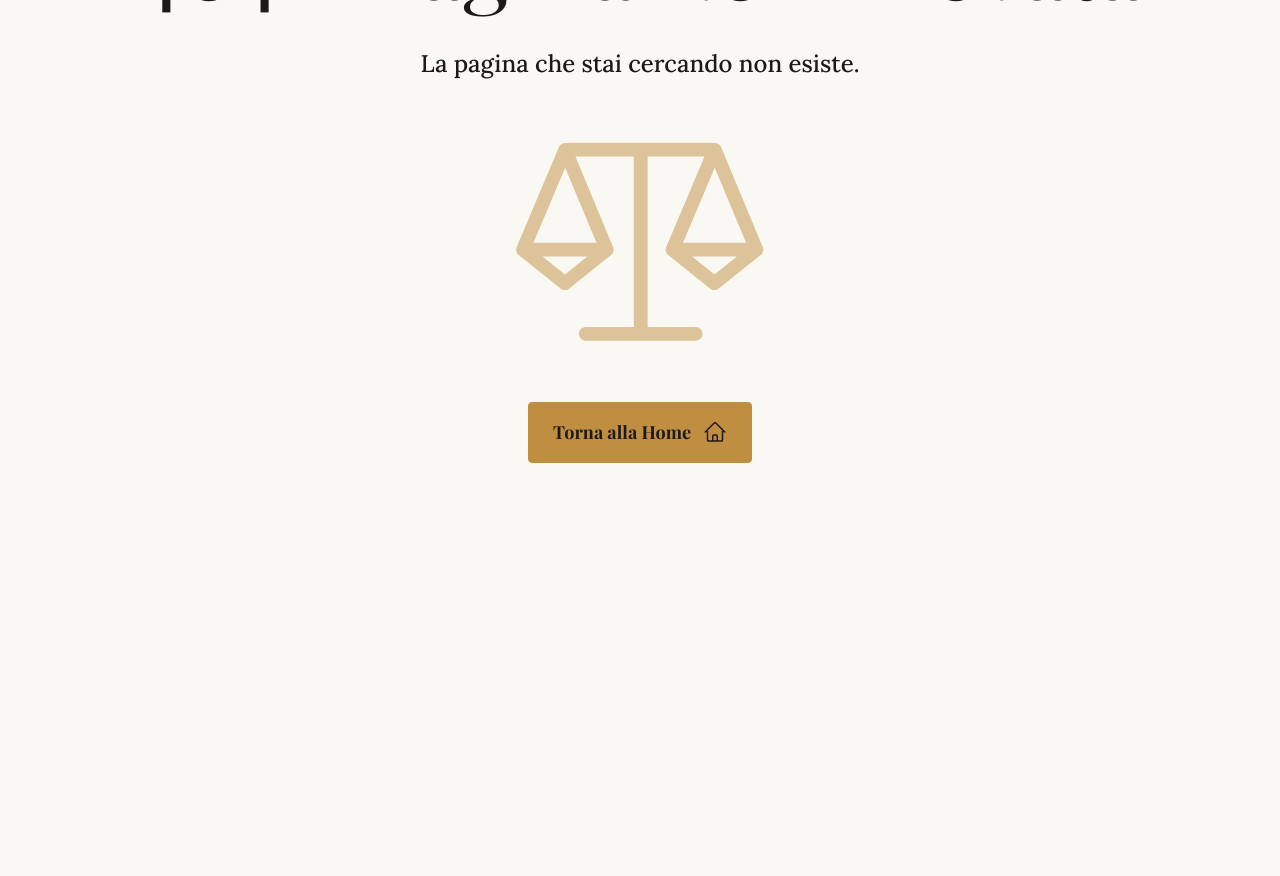
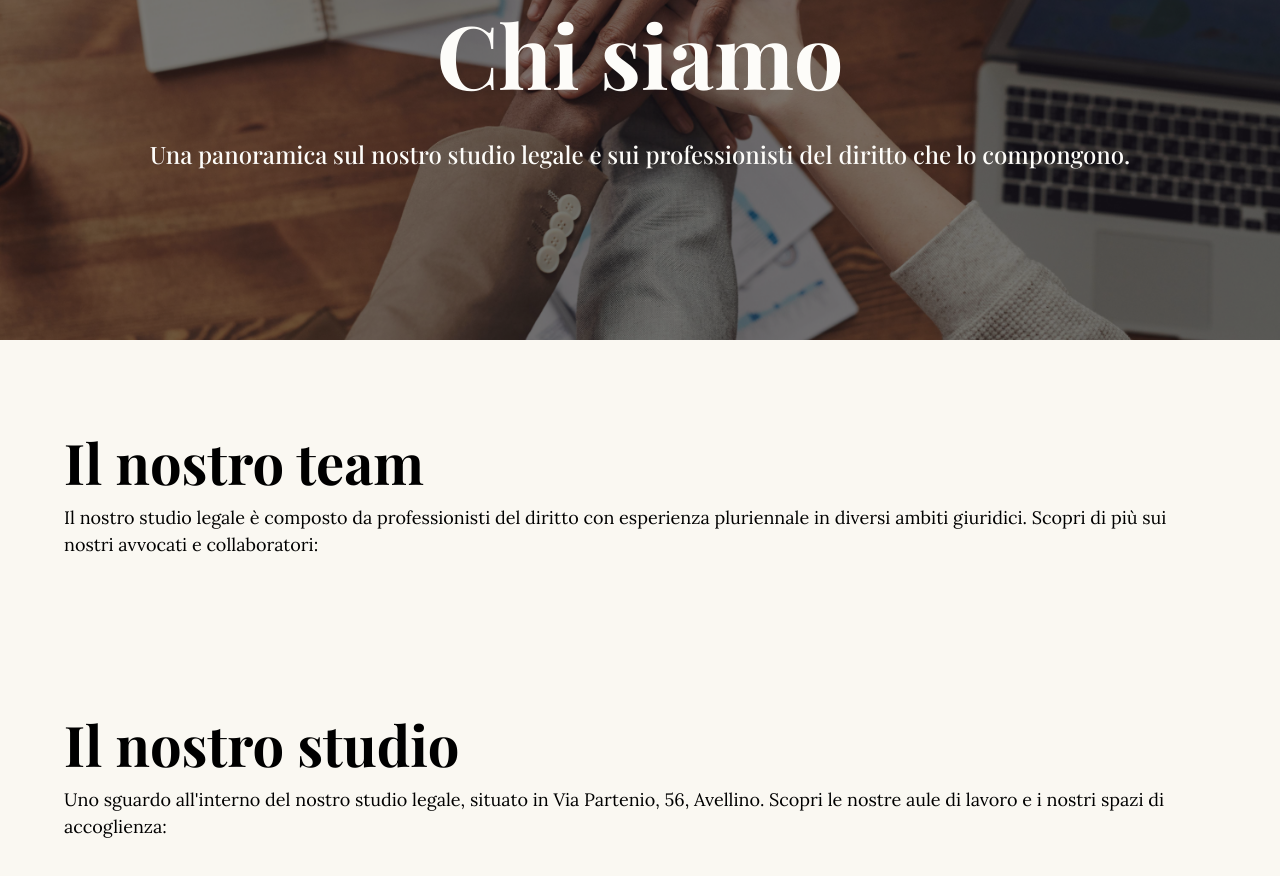
Before and after one commit to stefanBid/studio-legale-romano-website, a Vue app: page /chi-siamo in a window 1280 px wide. Before the commit this address had no page. Shown: the part 260-1136 px from the top of the page. Before the commit the page ends 800 px from the top, so only its background shows below. Built offline with nearby package versions, Linux system fonts and the light colour scheme; a web font is replaced by a local one.

Commit message:
feat: add "Chi Siamo" page with content and routing, implement page loader component

```diff
--- a/src/components/index.ts
+++ b/src/components/index.ts
@@ -11,4 +11,5 @@ export { default as TheAppContainer } from '@/components/layouts/app-container/T
 export { default as TheHeader } from '@/components/layouts/header/TheHeader.vue';
 export { default as TheInlineNavbar } from '@/components/layouts/inline-navbar/TheInlineNavbar.vue';
 export { default as ThePageContainer } from '@/components/layouts/page-container/ThePageContainer.vue';
+export { default as ThePageLoader } from '@/components/layouts/page-loader/ThePageLoader.vue';
 export { default as TheSideNavbar } from '@/components/layouts/side-navbar/TheSideNavbar.vue';
--- a/src/components/layouts/app-container/TheAppContainer.vue
+++ b/src/components/layouts/app-container/TheAppContainer.vue
@@ -1,14 +1,12 @@
 <script setup lang="ts">
 import { inject, type Ref } from 'vue';
-import { TheHeader } from '@/components';
+import { TheHeader, ThePageLoader } from '@/components';
 
 const isLoading = inject<Ref<boolean>>('isLoading');
 </script>
 
 <template>
-  <!--
   <ThePageLoader v-if="isLoading" />
-  -->
   <TheHeader />
   <div v-if="!isLoading" class="min-h-screen">
     <RouterView />
--- a/src/components/layouts/inline-navbar/TheInlineNavbar.vue
+++ b/src/components/layouts/inline-navbar/TheInlineNavbar.vue
@@ -32,6 +32,13 @@ const onIntersectionObserver = ([{ isIntersecting }]: IntersectionObserverEntry[
 };
 
 const getVisibleRoutes = computed<ManagedRoutes>(() => {
+  if (props.routes.length <= 4) {
+    return {
+      visibleRoutes: props.routes,
+      collapsedRoutes: [],
+    };
+  }
+
   return {
     visibleRoutes: props.routes.slice(0, 3),
     collapsedRoutes: props.routes.slice(3),
--- /dev/null
+++ b/src/components/layouts/page-loader/ThePageLoader.vue
@@ -0,0 +1,17 @@
+<script setup lang="ts">
+import { LogoIcon } from '@/assets';
+</script>
+<template>
+  <div
+    class="fixed inset-0 flex flex-col items-center justify-center w-screen h-screen transition-all duration-300 ease-in-out bg-white z-rm-base-5"
+    role="alert"
+    aria-live="assertive"
+  >
+    <div class="relative inline-flex items-center justify-center">
+      <LogoIcon class="w-20 h-20 z-rm-base-4" />
+      <div
+        class="absolute border-2 rounded-md size-32 border-rm-main bg-rm-main z-rm-base-3 animate-spin"
+      ></div>
+    </div>
+  </div>
+</template>
--- a/src/i18n/locales/it.json
+++ b/src/i18n/locales/it.json
@@ -8,10 +8,6 @@
       {
         "path": "/prestazioni",
         "text": "Prestazioni"
-      },
-      {
-        "path": "/collaborazioni",
-        "text": "Collaborazioni"
       },
       {
         "path": "/contatti",
@@ -148,6 +144,19 @@
       ]
     }
   },
+  "whoWeArePage": {
+    "firstHeading": "Chi siamo",
+    "secondHeading": "Una panoramica sul nostro studio legale e sui professionisti del diritto che lo compongono.",
+    "imagePath": "/images/who-we-are-page-cover.jpg",
+    "team": {
+      "heading": "Il nostro team",
+      "description": "Il nostro studio legale è composto da professionisti del diritto con esperienza pluriennale in diversi ambiti giuridici. Scopri di più sui nostri avvocati e collaboratori:"
+    },
+    "office": {
+      "heading": "Il nostro studio",
+      "description": "Uno sguardo all'interno del nostro studio legale, situato in Via Partenio, 56, Avellino. Scopri le nostre aule di lavoro e i nostri spazi di accoglienza:"
+    }
+  },
   "notFoundPage": {
     "firstHeading": "404 - Pagina Non Trovata",
     "secondHeading": "La pagina che stai cercando non esiste.",
--- a/src/pages/performance-page/PerformancePage.vue
+++ b/src/pages/performance-page/PerformancePage.vue
@@ -1,8 +1,8 @@
 <script setup lang="ts">
 import { useRouter } from 'vue-router';
-import { BookOpenIcon } from '@heroicons/vue/24/solid';
+import { BookOpenIcon, BookmarkIcon } from '@heroicons/vue/24/solid';
 import { useStyleStore, useTitleStore, useI18nStore } from '@/stores';
-import { BaseAccordion, BaseElementsContainer, ThePageContainer } from '@/components';
+import { BaseAccordion, BaseElementsContainer, ThePageContainer, BaseBadge } from '@/components';
 import { navigateTo } from '@/utils';
 import { onMounted, ref } from 'vue';
 
@@ -35,26 +35,12 @@ onMounted(() => {
     }"
   >
     <template #page-content>
-      <div
-        :class="{
-          'items-start':
-            styleStore.activeBreakpoint !== 'xs' && styleStore.activeBreakpoint !== 'sm',
-          'items-center':
-            styleStore.activeBreakpoint === 'xs' || styleStore.activeBreakpoint === 'sm',
-        }"
-        class="flex flex-col w-full p-2 border-2 rounded-md border-rm-secondary gap-y-4"
-      >
+      <BaseElementsContainer>
+        <BaseBadge :icon="BookmarkIcon">
+          <div class="w-full p-4">
             <h1
-          :class="[
-            styleStore.textSizeL,
-            {
-              'text-center':
-                styleStore.activeBreakpoint === 'xs' || styleStore.activeBreakpoint === 'sm',
-              'text-left':
-                styleStore.activeBreakpoint !== 'xs' && styleStore.activeBreakpoint !== 'sm',
-            },
-          ]"
-          class="font-medium transition-all duration-300 ease-in-out font-playfair"
+              :class="[styleStore.textSizeL]"
+              class="font-medium text-left transition-all duration-300 ease-in-out font-playfair"
             >
               {{ i18nStore.performancePageI18nContent.index.title }}
             </h1>
@@ -83,6 +69,8 @@ onMounted(() => {
               </li>
             </ol>
           </div>
+        </BaseBadge>
+      </BaseElementsContainer>
       <BaseElementsContainer
         v-for="(item, index) in i18nStore.performancePageI18nContent.index.items"
         :key="item.shortcutId"
--- /dev/null
+++ b/src/pages/who-we-are-page/WhoWeArePage.vue
@@ -0,0 +1,48 @@
+<script setup lang="ts">
+import { useTitleStore, useI18nStore, useStyleStore } from '@/stores';
+import { ThePageContainer, BaseElementsContainer } from '@/components';
+
+// Store Declarations
+const i18nStore = useI18nStore();
+const styleStore = useStyleStore();
+const titleStore = useTitleStore();
+
+// Feature 1: Page Title
+titleStore.setTitleSuffix('Chi Siamo');
+</script>
+
+<template>
+  <ThePageContainer
+    :intro-cover="{
+      title: i18nStore.whoWeArePageI18nContent.firstHeading,
+      subtitle: i18nStore.whoWeArePageI18nContent.secondHeading,
+      imgPath: i18nStore.whoWeArePageI18nContent.imagePath,
+    }"
+  >
+    <template #page-content>
+      <div id="team-section" class="flex flex-col">
+        <!-- Heading -->
+        <div class="mb-8">
+          <h1 :class="[styleStore.textSizeXL]" class="font-bold text-left font-playfair">
+            {{ i18nStore.whoWeArePageI18nContent.team.heading }}
+          </h1>
+          <p :class="[styleStore.textSizeS]" class="text-left font-lora">
+            {{ i18nStore.whoWeArePageI18nContent.team.description }}
+          </p>
+        </div>
+      </div>
+
+      <div id="office-section" class="flex flex-col">
+        <!-- Heading -->
+        <div class="mb-8">
+          <h1 :class="[styleStore.textSizeXL]" class="font-bold text-left font-playfair">
+            {{ i18nStore.whoWeArePageI18nContent.office.heading }}
+          </h1>
+          <p :class="[styleStore.textSizeS]" class="text-left font-lora">
+            {{ i18nStore.whoWeArePageI18nContent.office.description }}
+          </p>
+        </div>
+      </div>
+    </template>
+  </ThePageContainer>
+</template>
--- a/src/router/index.ts
+++ b/src/router/index.ts
@@ -29,6 +29,14 @@ const routes = [
       ),
   },
   {
+    path: '/chi-siamo',
+    name: 'whoWeArePage',
+    component: () =>
+      import(
+        /* webpackPrefetch: true, webpackPreload: true */ '@/pages/who-we-are-page/WhoWeArePage.vue'
+      ),
+  },
+  {
     path: '/:pathMatch(.*)*',
     name: 'notFoundPage',
     component: () =>
--- a/src/stores/i18n-store/usei18nStore.ts
+++ b/src/stores/i18n-store/usei18nStore.ts
@@ -5,9 +5,8 @@ import type {
   HeaderContent,
   HomePageContent,
   PerformancePageContent,
-  CollaborationPageContent,
   ContactPageContent,
-  AboutUsPageContent,
+  WhoWeArePageContent,
   NotFoundPageContent,
 } from '@/types';
 import { ref } from 'vue';
@@ -28,19 +27,14 @@ export const useI18nStore = defineStore('i18n', () => {
     messages.value[locale.value].performancePage as PerformancePageContent,
   );
 
-  // Collaboration page content initialization
-  const collaborationPageI18nContent = ref(
-    messages.value[locale.value].collaborationPage as CollaborationPageContent,
-  );
-
   // Contact page content initialization
   const contactPageI18nContent = ref(
     messages.value[locale.value].contactPage as ContactPageContent,
   );
 
-  // About us page content initialization
-  const aboutUsPageI18nContent = ref(
-    messages.value[locale.value].aboutUsPage as AboutUsPageContent,
+  // Who we are page content initialization
+  const whoWeArePageI18nContent = ref(
+    messages.value[locale.value].whoWeArePage as WhoWeArePageContent,
   );
 
   // Not found page content initialization
@@ -64,15 +58,12 @@ export const useI18nStore = defineStore('i18n', () => {
       performancePageI18nContent.value = messages.value[locale.value]
         .performancePage as PerformancePageContent;
 
-      // Collaboration page content update
-      collaborationPageI18nContent.value = messages.value[locale.value]
-        .collaborationPage as CollaborationPageContent;
-
       // Contact page content update
       contactPageI18nContent.value = messages.value[locale.value].contactPage as ContactPageContent;
 
-      // About us page content update
-      aboutUsPageI18nContent.value = messages.value[locale.value].aboutUsPage as AboutUsPageContent;
+      // Who we are page content update
+      whoWeArePageI18nContent.value = messages.value[locale.value]
+        .whoWeArePage as WhoWeArePageContent;
 
       // Not found page content update
       notFoundPageI18nContent.value = messages.value[locale.value]
@@ -85,9 +76,8 @@ export const useI18nStore = defineStore('i18n', () => {
     headerI18nContent,
     homePageI18nContent,
     performancePageI18nContent,
-    collaborationPageI18nContent,
     contactPageI18nContent,
-    aboutUsPageI18nContent,
+    whoWeArePageI18nContent,
     notFoundPageI18nContent,
     changeLanguage,
   };
--- a/src/types/index.ts
+++ b/src/types/index.ts
@@ -20,13 +20,6 @@ interface Button {
 interface InputField {
   label: string;
   placeholder: string;
-}
-interface Section {
-  titleHeading: string;
-  subTitleHeading: string;
-  contentParagraph: string;
-  imagePath?: string;
-  imageDescription?: string;
 }
 
 interface Rating {
@@ -64,12 +57,6 @@ interface PerformancePageContent {
       shortcutId: string;
     }[];
   };
-}
-/** COLLABORATION PAGE **/
-interface CollaborationPageContent {
-  firstHeading: string;
-  secondHeading: string;
-  imagePath: string;
 }
 
 /** CONTACT PAGE **/
@@ -118,11 +105,19 @@ interface ContactPageContent {
   };
 }
 
-/** ABOUT US PAGE **/
-interface AboutUsPageContent {
+/** WHO WE ARE PAGE **/
+interface WhoWeArePageContent {
   firstHeading: string;
   secondHeading: string;
   imagePath: string;
+  team: {
+    heading: string;
+    description: string;
+  };
+  office: {
+    heading: string;
+    description: string;
+  };
 }
 
 /** NOT FOUND PAGE **/
@@ -140,8 +135,7 @@ export type {
   HeaderContent,
   HomePageContent,
   PerformancePageContent,
-  CollaborationPageContent,
   ContactPageContent,
-  AboutUsPageContent,
+  WhoWeArePageContent,
   NotFoundPageContent,
 };
```
Also changed, not shown: public/images/who-we-are-page-cover.jpg (added). Lines whose indentation alone changed are shown as unchanged.
